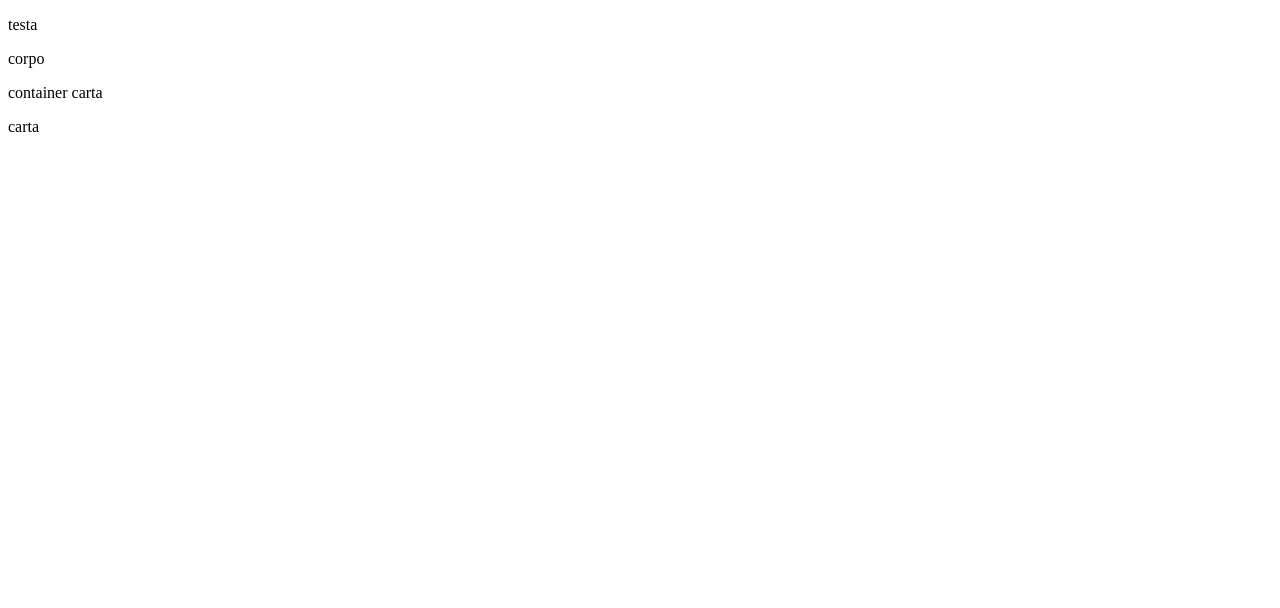
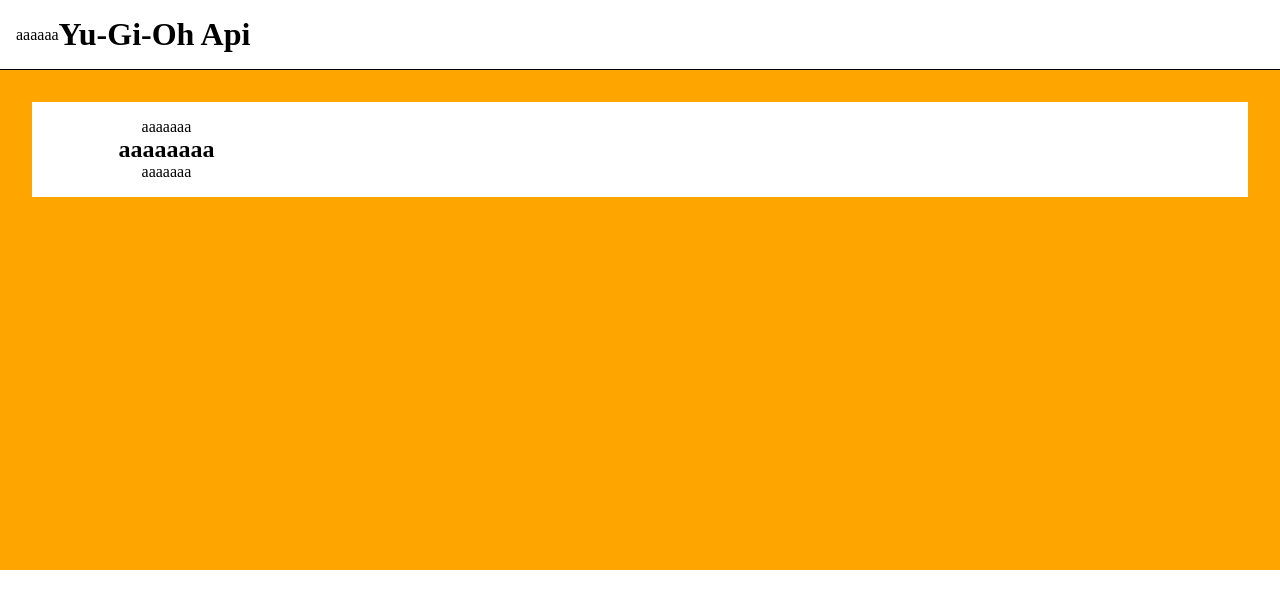
Before and after one commit to Al-Giovinetti/vite-yu-gi-oh, a Vue app: page / in a window 1280 px wide. Shown: the top 608 px of the page. Built offline with nearby package versions, Linux system fonts and the light colour scheme.

Commit message:
Layout generico

```diff
--- a/src/App.vue
+++ b/src/App.vue
@@ -19,5 +19,5 @@
 </template>
 
 <style lang="scss">
-  @import './styles/general.scss'
+  @import './styles/general.scss';
 </style>
--- a/src/components/AppHeader.vue
+++ b/src/components/AppHeader.vue
@@ -2,15 +2,22 @@
 
 export default{
     name:"AppHeader",
-
 }
 </script>
 
 <template>
-    <p>testa</p>
+    <header class="flex">
+        <img src="" alt="">aaaaaa
+        <h1>Yu-Gi-Oh Api</h1>
+    </header>
 
 </template>
 
 <style lang="scss" scoped>
+    header{
+        align-items: center;
+        padding: 1rem;
+        border-bottom: 1px solid black;
+    }
 
 </style>
--- a/src/components/AppMain.vue
+++ b/src/components/AppMain.vue
@@ -2,7 +2,7 @@
 import CardList from "./CardList.vue"
 
 export default{
-    name:"AppHeader",
+    name:"AppMain",
     components:{
         CardList
     }
@@ -10,12 +10,22 @@
 </script>
 
 <template>
-    <p>corpo</p>
-    <CardList />
+    <main>
+        <CardList />
+    </main>
 
 
 </template>
 
 <style lang="scss" scoped>
+@use "../styles/partials/variables.scss";
+
+main{
+    background-color: orange;
+    padding: 2rem 2rem 0;
+    height: 500px;
+}
+
+
 
 </style>
--- a/src/components/CardList.vue
+++ b/src/components/CardList.vue
@@ -10,12 +10,15 @@
 </script>
 
 <template>
-    <p>container carta</p>
-    <SingleCard />
-
-
+    <div class="container">
+        <SingleCard />
+    </div>
 </template>
 
 <style lang="scss" scoped>
+    div.container{
+        padding: 1rem;
+        background-color: white;
+    }
 
 </style>
--- a/src/components/SingleCard.vue
+++ b/src/components/SingleCard.vue
@@ -6,11 +6,22 @@
 </script>
 
 <template>
-    <p>carta</p>
+    <div class="card flex">
+        <div class="box-img">
+            <img src="" alt="">aaaaaaa
+        </div>
+        <h2 class="name-card">aaaaaaaa</h2>
+        <span class="type-card">aaaaaaa</span>
+    </div>
 
 
 </template>
 
 <style lang="scss" scoped>
+    div.card{
+        flex-direction: column;
+        align-items: center;
+        width: calc(100% / 5);
+    }
 
 </style>
--- a/src/styles/general.scss
+++ b/src/styles/general.scss
@@ -0,0 +1,9 @@
+*{
+    margin: 0;
+    padding: 0;
+    box-sizing: border-box;
+}
+
+.flex{
+    display: flex;
+}
--- a/src/styles/partials/variables.scss
+++ b/src/styles/partials/variables.scss
@@ -0,0 +1 @@
+$bg-orange: orange;
```
